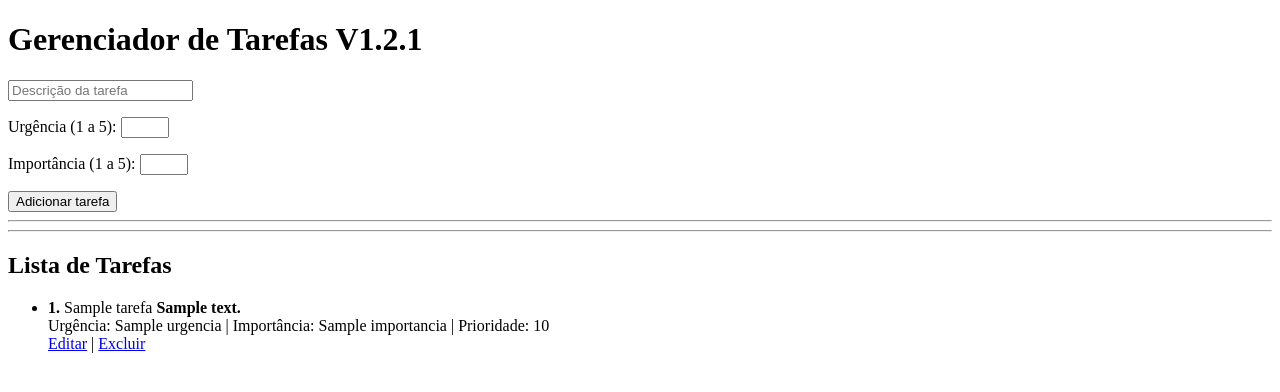
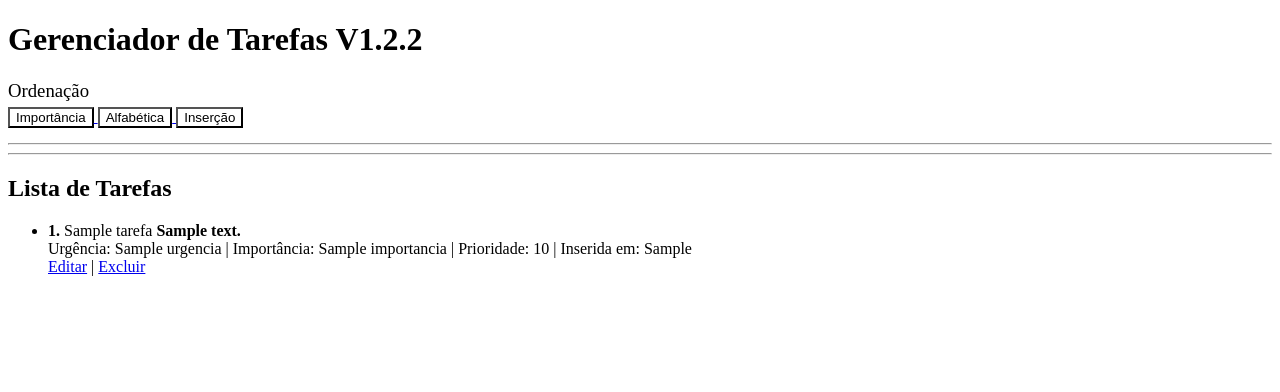
Before and after one commit to andrepauloklein/tarefa-flask, a Flask app: page / in a window 1280 px wide. Shown: the top 392 px of the page. Run offline with Flask 3, Linux system fonts and the light colour scheme; a database or web service that is not in the repository returns one stand-in record (values such as "Sample title").

Commit message:
Ajustes no layout do index

```diff
--- a/templates/index.html
+++ b/templates/index.html
@@ -2,11 +2,11 @@
 <html lang="pt-br">
 <head>
     <meta charset="UTF-8">
-    <title>Gerenciador de Tarefas Versão 1.2.2</title>
+    <title>Gerenciador de Tarefas Versão 1.2.3</title>
 </head>
 <body>
-
-<h1>Gerenciador de Tarefas V1.2.1</h1>
+<!--
+<h1>Gerenciador de Tarefas V1.2.3</h1>
 
 <form method="POST" action="/adicionar">
     <p>
@@ -36,7 +36,39 @@
 
     <button type="submit">Adicionar tarefa</button>
 </form>
+-->
+<h1>Gerenciador de Tarefas V1.2.2</h1>
 
+<h3 style="margin-bottom: 5px; font-weight: normal;">Ordenação</h3>
+
+<div style="margin-bottom: 15px;">
+    <a href="/?ordem=importancia">
+        <button style="
+            background-color: {% if ordem == 'importancia' %}lightblue{% else %}white{% endif %};
+            font-weight: {% if ordem == 'importancia' %}bold{% else %}normal{% endif %};
+        ">
+            Importância
+        </button>
+    </a>
+
+    <a href="/?ordem=alfabetica">
+        <button style="
+            background-color: {% if ordem == 'alfabetica' %}lightblue{% else %}white{% endif %};
+            font-weight: {% if ordem == 'alfabetica' %}bold{% else %}normal{% endif %};
+        ">
+            Alfabética
+        </button>
+    </a>
+
+    <a href="/?ordem=insercao">
+        <button style="
+            background-color: {% if ordem == 'insercao' %}lightblue{% else %}white{% endif %};
+            font-weight: {% if ordem == 'insercao' %}bold{% else %}normal{% endif %};
+        ">
+            Inserção
+        </button>
+    </a>
+</div>
 <hr>
 
 <!--<form method="GET" action="/ordenar">
@@ -56,7 +88,8 @@
 
             Urgência: {{ tarefa.urgencia | default(0) }} |
             Importância: {{ tarefa.importancia | default(0) }} |
-            Prioridade: {{ tarefa.prioridade | default(0) }}
+            Prioridade: {{ tarefa.prioridade | default(0) }} |
+            Inserida em: {{ tarefa.data_criacao if tarefa.data_criacao else "Sem data" }}
             <br>
 
             <!--<a href="/editar/{{ tarefa._id }}">Editar</a> -->
```
